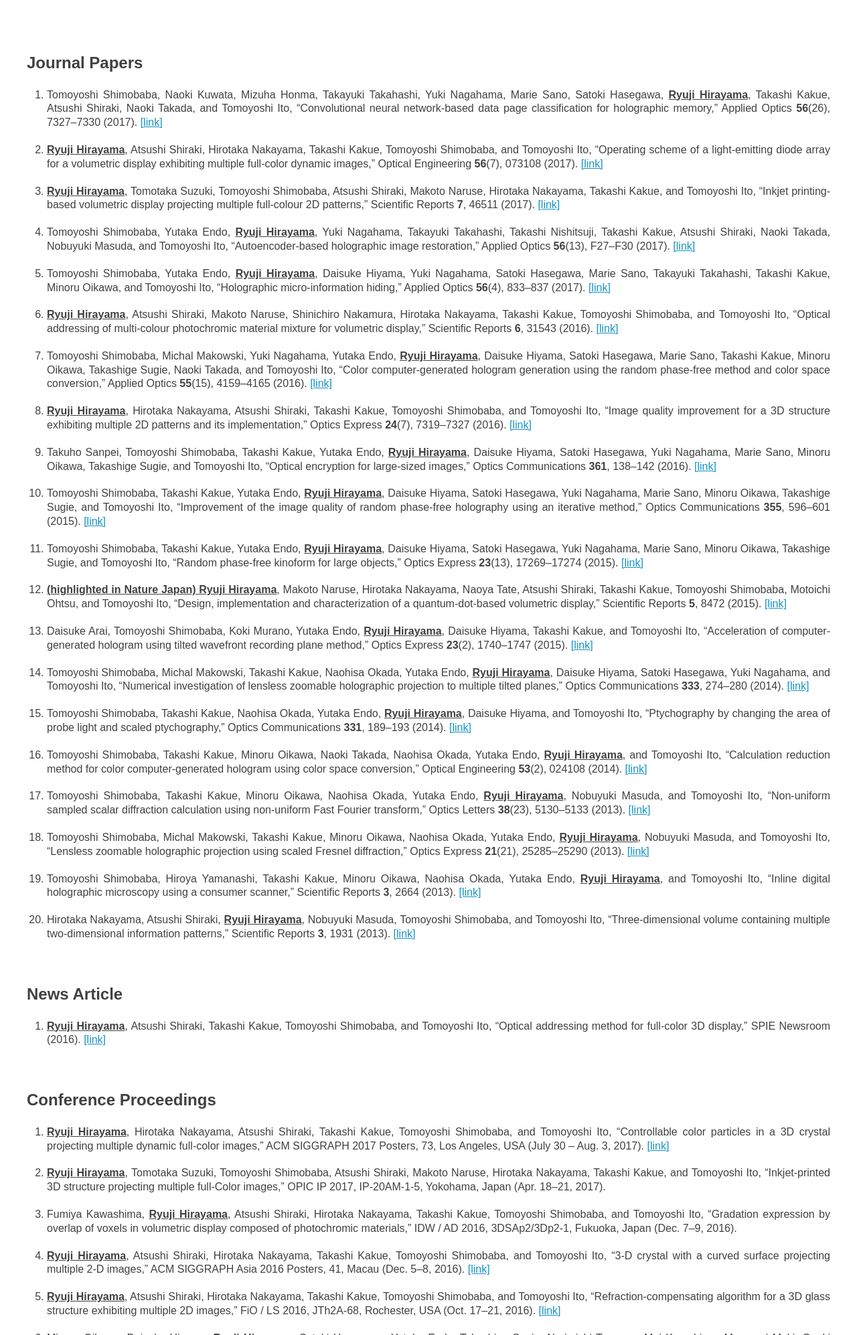
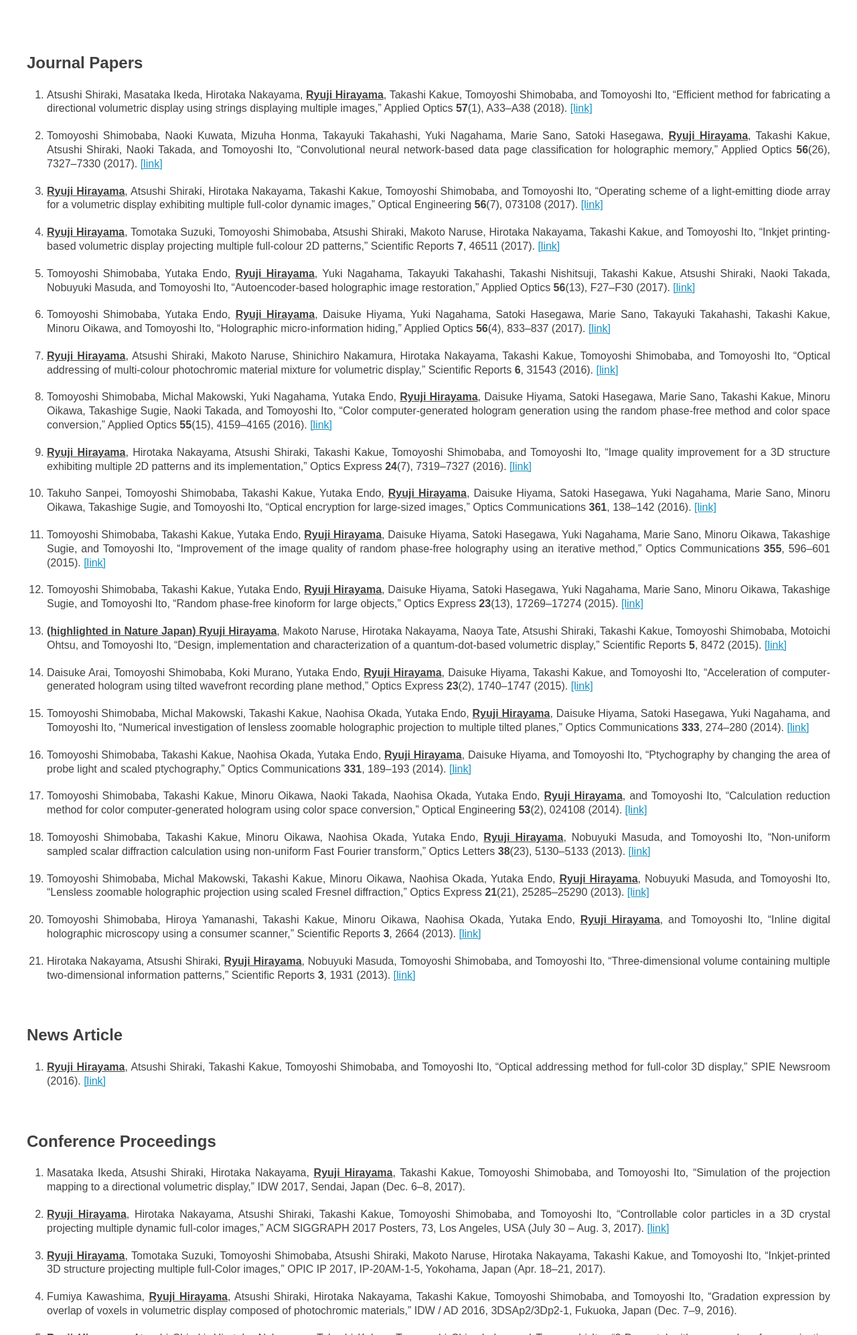
Before and after one commit to RyujiHirayama/Web, a plain HTML site: page publications.html in a window 1280 px wide. Shown: the part 260-2254 px from the top of the page at 67% size. Drawn offline with Linux system fonts and the light colour scheme.

Commit message:
Add files via upload

```diff
--- a/publications.html
+++ b/publications.html
@@ -48,6 +48,11 @@
 			<a name="JP"><h2> </h2><br></a>
 			<h2>Journal Papers</h2>
 			<ol class="achieve">
+				<li>
+					Atsushi Shiraki, Masataka Ikeda, Hirotaka Nakayama, <b><u>Ryuji Hirayama</u></b>, Takashi Kakue, Tomoyoshi Shimobaba, and Tomoyoshi Ito,
+					&ldquo;Efficient method for fabricating a directional volumetric display using strings displaying multiple images,&rdquo;
+					Applied Optics <b>57</b>(1), A33&ndash;A38 (2018).
+					<a href="https://www.osapublishing.org/ao/abstract.cfm?uri=ao-57-1-A33" target="_blank">[link]</a></li>
 				<li>
 					Tomoyoshi Shimobaba, Naoki Kuwata, Mizuha Honma, Takayuki Takahashi, Yuki Nagahama, Marie Sano, Satoki Hasegawa, <b><u>Ryuji Hirayama</u></b>, Takashi Kakue, Atsushi Shiraki, Naoki Takada, and Tomoyoshi Ito,
 					&ldquo;Convolutional neural network-based data page classification for holographic memory,&rdquo;
@@ -165,6 +170,10 @@
 			<h2>Conference Proceedings</h2>
 			<ol class="achieve">
 				<li>
+					Masataka Ikeda, Atsushi Shiraki, Hirotaka Nakayama, <b><u>Ryuji Hirayama</u></b>, Takashi Kakue, Tomoyoshi Shimobaba, and Tomoyoshi Ito,
+					&ldquo;Simulation of the projection mapping to a directional volumetric display,&rdquo;
+					IDW 2017, Sendai, Japan (Dec. 6&ndash;8, 2017).</li>
+				<li>
 					<b><u>Ryuji Hirayama</u></b>,  Hirotaka Nakayama, Atsushi Shiraki, Takashi Kakue, Tomoyoshi Shimobaba, and Tomoyoshi Ito,
 					&ldquo;Controllable color particles in a 3D crystal projecting multiple dynamic full-color images,&rdquo;
 					ACM SIGGRAPH 2017 Posters, 73, Los Angeles, USA (July 30 &ndash; Aug. 3, 2017).
```
Also changed, not shown: publications_jp.html (+18 -1 lines).
